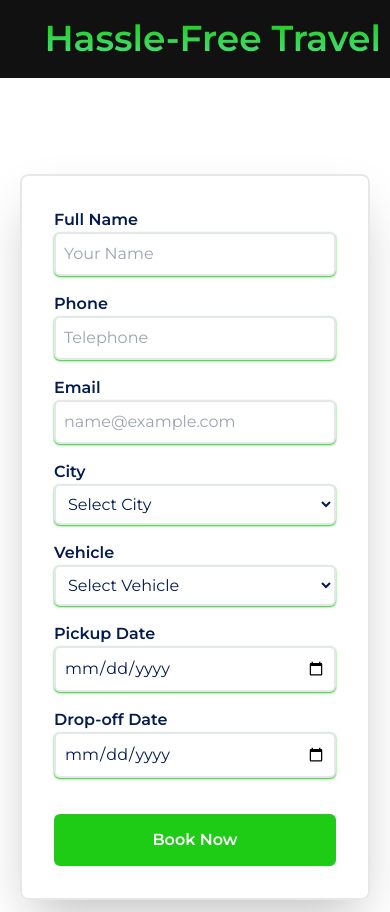
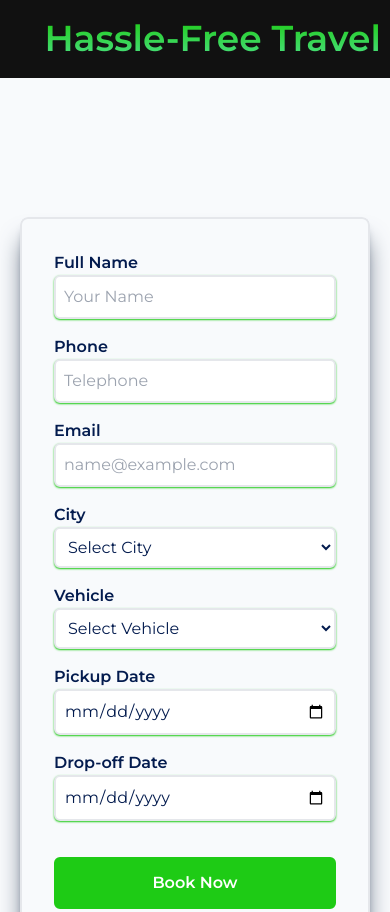
Before and after one commit to sagar598/MR-Tour-and-Travel, a website built with Vite: page index.html in a window 390 px wide. Shown: the part 846-1758 px from the top of the page. Built offline with nearby package versions, Linux system fonts and the light colour scheme.

Commit message:
style: Redesign booking form for mobile devices

```diff
--- a/index.html
+++ b/index.html
@@ -169,16 +169,16 @@
 
   <!-- BOOK NOW FORM START -->
 
-  <section id="book" class=" font-Montserrat pt-20  pb-10   mt-4 ">
+  <section id="book" class=" font-Montserrat md:pt-20  md:pb-10   md:mt-4 py-20 bg-fixed bg-slate-50 md:bg-transparent">
     <div class="   px-5  mx-auto flex flex-wrap min-h-screen items-center">
 
 
 
       <!-- Form Section -->
-      <div class="w-full mb-10 lg:mb-0 rounded-lg overflow-hidden shadow-2xl ">
+      <div class="w-full md:mb-10 lg:mb-0 rounded-lg overflow-hidden shadow-xl md:shadow shadow-slate-600 bg-slate-50 md:shadow-transparent">
 
         <form action="https://formspree.io/f/xwkgvjlb" method="POST" autocomplete="off"
-          class="bg-white  border-2  text-customBlue p-8 rounded-lg font-bold grid md:grid-cols-4 sm:grid-cols-2 ">
+          class="  border-2  text-customBlue p-8 rounded-lg font-bold grid md:grid-cols-4 sm:grid-cols-2 ">
 
           <!-- Name Field -->
           <div class="mb-4 sm:mr-3">
@@ -274,7 +274,7 @@
 
       <!-- Steps to Book -->
 
-      <div class=" px-5 pt- mb- mx-auto flex flex-wrap  text-white font-Montserrat ">
+      <div class="hidden md:block px-5  mb- mx-auto flex flex-wrap  text-white font-Montserrat ">
 
 
         <div
```
